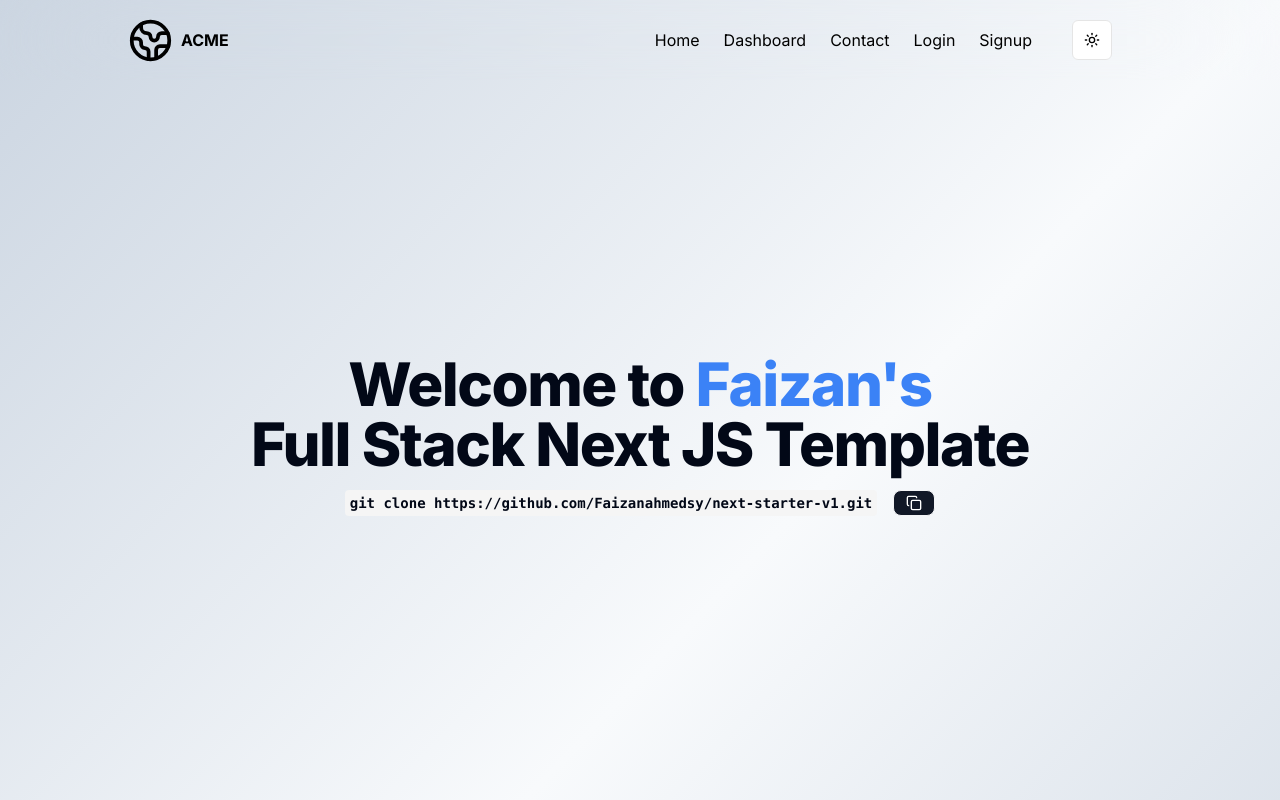
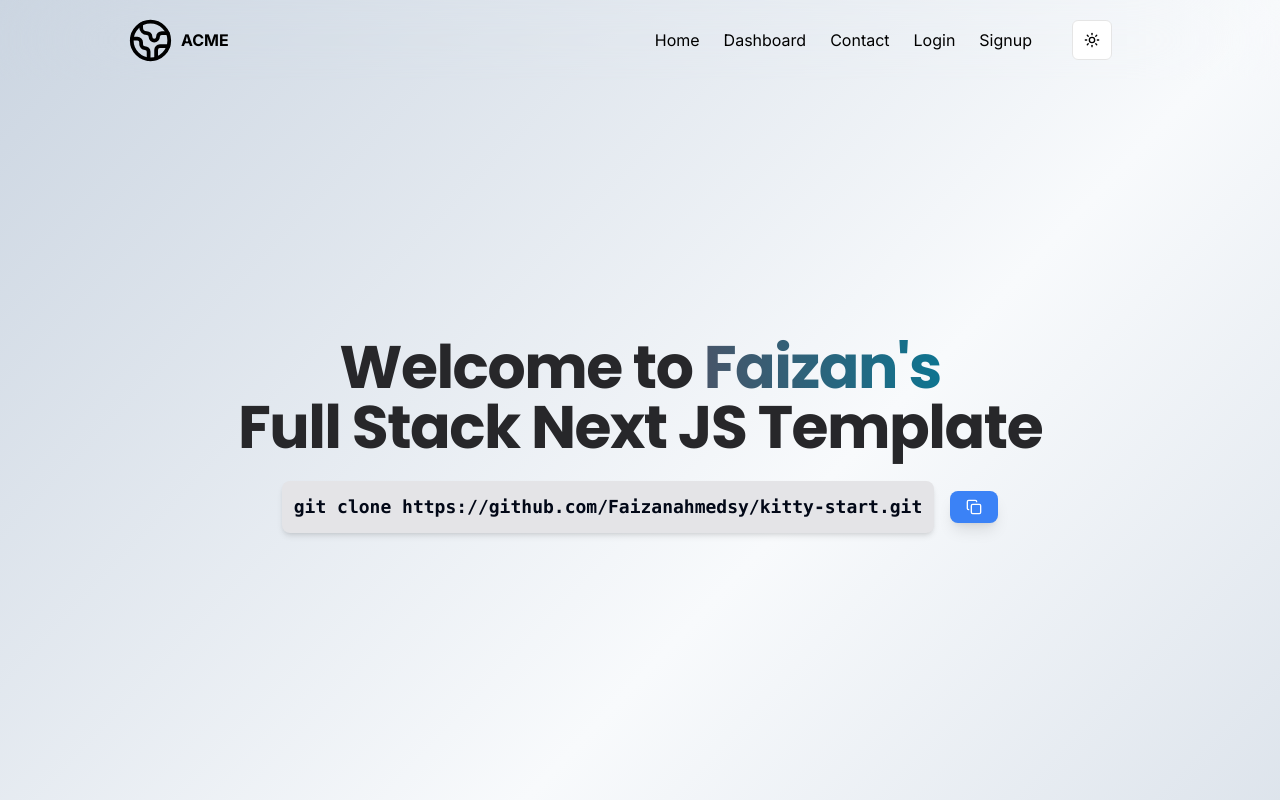
Before and after one commit to Faizanahmedsy/next-starter-v1, a Next.js app: page / in a window 1280 px wide. Shown: the top 800 px of the page. Built offline with nearby package versions, Linux system fonts and the light colour scheme; no server answers.

Commit message:
added poppins

```diff
--- a/src/app/layout.tsx
+++ b/src/app/layout.tsx
@@ -1,6 +1,6 @@
 import { cn } from "@/lib/utils";
 import type { Metadata } from "next";
-import { Inter as FontSans } from "next/font/google";
+import { Inter as FontSans, Poppins } from "next/font/google";
 import "./custom.css";
 import "./globals.css";
 import { FooterSection, NavbarSection, Providers } from "@/components";
@@ -8,6 +8,12 @@ import { FooterSection, NavbarSection, Providers } from "@/components";
 const fontSans = FontSans({
   subsets: ["latin"],
   variable: "--font-sans",
+});
+
+const poppins = Poppins({
+  subsets: ["latin"],
+  weight: ["400", "500", "600", "700"],
+  variable: "--font-poppins",
 });
 
 export const metadata: Metadata = {
@@ -25,7 +31,8 @@ export default function LandingRootLayout({
       <body
         className={cn(
           "min-h-screen bg-background font-sans antialiased light",
-          fontSans.variable
+          fontSans.variable,
+          poppins.variable
         )}
       >
         <Providers>{children}</Providers>
--- a/src/components/modules/copy-btn.tsx
+++ b/src/components/modules/copy-btn.tsx
@@ -26,7 +26,8 @@ const CopyBtn = () => {
         navigator.clipboard.writeText(SITE_CONFIG.cloneLink);
         setCopied(!copied);
       }}
-      className="rounded-lg border border-gray-100  bg-gray-900 px-3 text-white"
+      // className="rounded-lg border border-gray-100  bg-gray-900 px-3 text-white"
+      className="bg-blue-500 text-white hover:bg-blue-600 dark:bg-blue-400 dark:hover:bg-blue-500 transition-all duration-200 px-4 py-2 rounded-lg shadow-lg"
     >
       <AnimatePresence mode="wait" initial={false}>
         {copied ? (
--- a/src/components/modules/hero.tsx
+++ b/src/components/modules/hero.tsx
@@ -5,17 +5,20 @@ type Props = {};
 
 export default function HeroSection({}: Props) {
   return (
-    <Section className="w-full h-[calc(100dvh-90px)] m-0 ">
-      <div className="h-full w-full flex-center flex-col gap-4">
-        <H1 className="text-center z-10 darK:text-zinc-300">
+    <Section className="w-full h-[calc(100dvh-90px)] m-0 relative overflow-hidden">
+      <div className="h-full w-full flex items-center justify-center flex-col gap-6 px-6">
+        <H1 className="text-center text-4xl md:text-6xl lg:text-6xl font-[700] leading-tight text-zinc-800 dark:text-zinc-100 z-10 transition duration-300 ease-in-out font-poppins">
           Welcome to{" "}
-          <span className="dark:text-blue-300 text-blue-500">
+          <span className="bg-gradient-to-r from-slate-600 to-cyan-700 bg-clip-text text-transparent">
             Faizan&apos;s
           </span>{" "}
           <br /> Full Stack Next JS Template
         </H1>
-        <div className="flex gap-4">
-          <TextCode>{SITE_CONFIG.cloneLink}</TextCode>
+
+        <div className="flex items-center gap-4">
+          <TextCode className="text-lg bg-zinc-200 dark:bg-zinc-800 p-3 rounded-lg shadow-md">
+            {SITE_CONFIG.cloneLink}
+          </TextCode>
 
           <CopyBtn />
         </div>
--- a/src/lib/constants/site-config.ts
+++ b/src/lib/constants/site-config.ts
@@ -1,10 +1,10 @@
 export const SITE_CONFIG = Object.freeze({
   brandName: "Acme",
   title: "My Site",
-  cloneLink: "git clone https://github.com/Faizanahmedsy/next-starter-v1.git",
+  cloneLink: "git clone https://github.com/Faizanahmedsy/kitty-start.git",
   description: "My site description",
   contact: {
-    email: "info@tomatotech.com",
+    email: "saiyed.faizanahmed1@gmail.com",
   },
   color: {
     primary: "",
--- a/tailwind.config.ts
+++ b/tailwind.config.ts
@@ -16,6 +16,7 @@ const config = {
     extend: {
       fontFamily: {
         sans: ["var(--font-sans)", ...fontFamily.sans],
+        poppins: ["var(--font-poppins)", "Poppins", ...fontFamily.sans],
       },
       colors: {
         border: "hsl(var(--border))",
```
